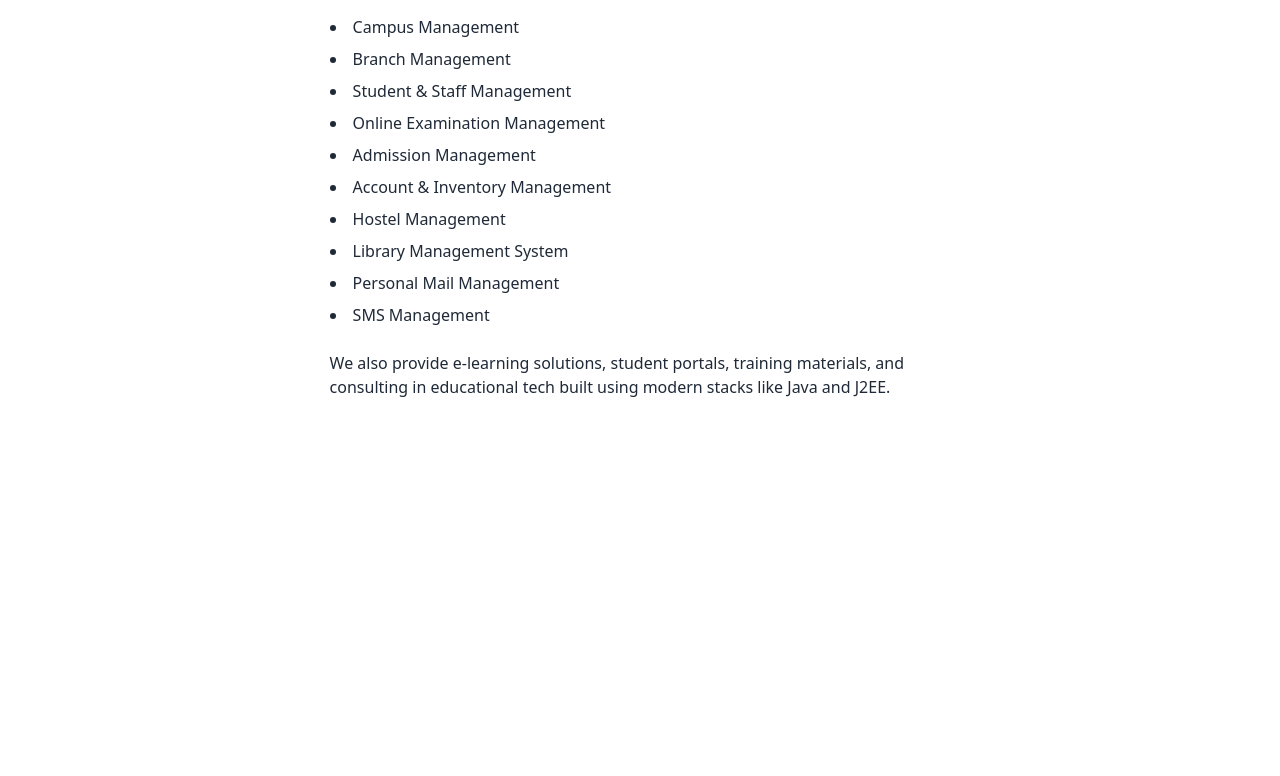
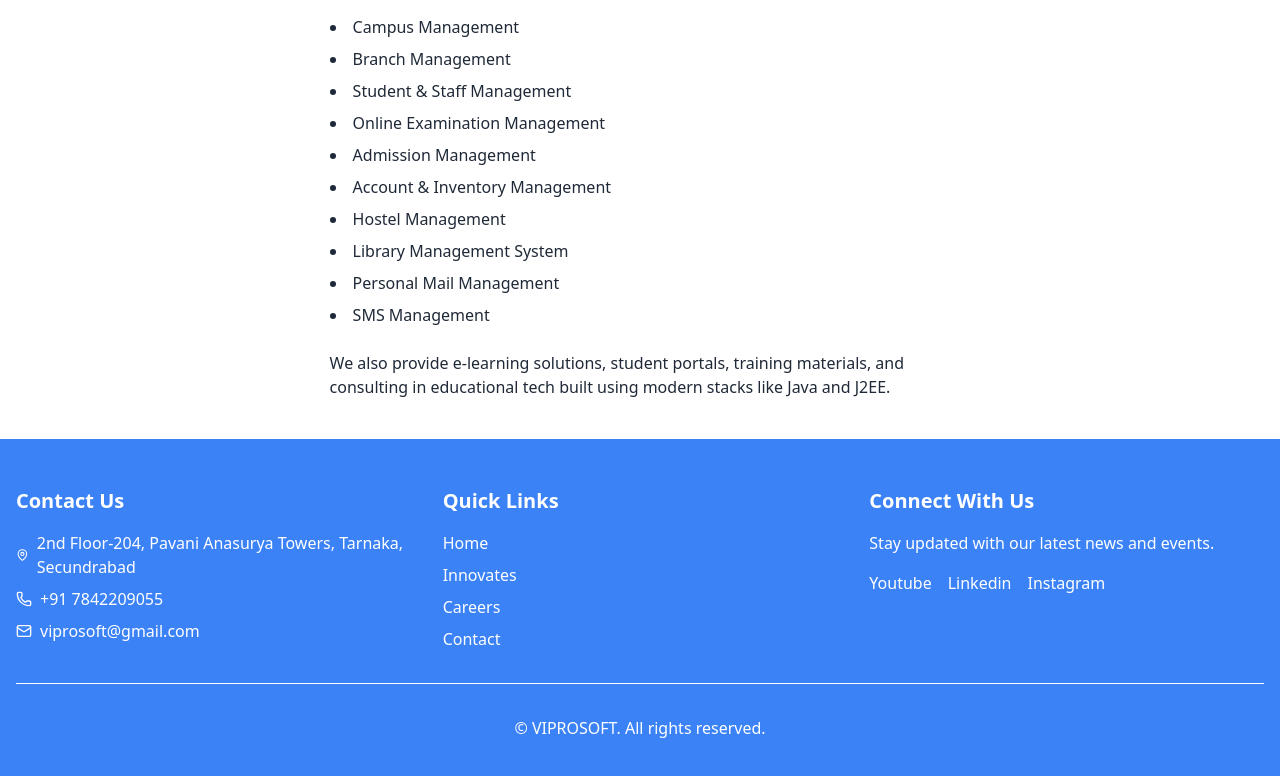
Before and after one commit to Bhuvan0109/Viprosys-web, a React (Create React App) app: page /edu in a window 1280 px wide. Shown: the part 633-1409 px from the top of the page. Before the commit the page ends 1072 px from the top, so only its background shows below. Built offline with nearby package versions, Linux system fonts and the light colour scheme.

Commit message:
third  commit

```diff
--- a/src/pages/About.js
+++ b/src/pages/About.js
@@ -4,6 +4,7 @@ import RightSidebar from "../pages/Rightsidebar";
 import Careers from "./Careers";
 import Innovates from "./Innovates";
 import Whychoose from "./Whychoose";
+import Footer from "./Footer";
 
 const About = () => {
   return (
@@ -75,10 +76,14 @@ const About = () => {
           </p>
 
             </div>
+
           </div>
         </aside>
+
       </div>
+      <Footer/>
     </div>
+
   );
 };
 
--- a/src/pages/Careers.js
+++ b/src/pages/Careers.js
@@ -2,6 +2,7 @@ import React from "react";
 import Navbar from "../pages/navbar";
 import Rightsidebar from "./Rightsidebar";
 import LeftSidebar from "../pages/leftsidebar";
+import Footer from "./Footer";
 
 
 const Careers = () => {
@@ -55,6 +56,7 @@ const Careers = () => {
         <Rightsidebar/>
 
       </div>
+      <Footer/>
     </div>
   );
 };
--- a/src/pages/Ecommerce.js
+++ b/src/pages/Ecommerce.js
@@ -2,6 +2,7 @@ import React from "react";
 import Navbar from "../pages/navbar";
 import RightSidebar from "../pages/Rightsidebar";
 import LeftSidebar from "../pages/leftsidebar";
+import Footer from "./Footer";
 
 const Ecommerce = () => {
   return (
@@ -45,6 +46,7 @@ const Ecommerce = () => {
         {/* Right Sidebar */}
        <RightSidebar/>
       </div>
+      <Footer/>
     </div>
   );
 };
--- a/src/pages/Edu.js
+++ b/src/pages/Edu.js
@@ -2,6 +2,7 @@ import React from "react";
 import Navbar from '../pages/navbar';
 import RightSidebar from "../pages/Rightsidebar";
 import LeftSidebar from "../pages/leftsidebar";
+import Footer from "./Footer";
 
 const Edu = () => {
   return (
@@ -57,6 +58,7 @@ const Edu = () => {
        <RightSidebar/>
 
       </div>
+      <Footer/>
     </div>
   );
 };
--- /dev/null
+++ b/src/pages/Footer.js
@@ -0,0 +1,70 @@
+import React from 'react';
+import { MapPin, Phone, Mail } from 'lucide-react';
+
+const Footer = () => {
+  return (
+    <footer className="bg-blue-500 text-white py-12">
+      <div className="container mx-auto px-4">
+        <div className="grid md:grid-cols-3 gap-8">
+          <div>
+            <h3 className="text-xl font-bold mb-4">Contact Us</h3>
+            <p className="flex items-center gap-2 mb-2">
+              <MapPin className="h-4 w-4" />
+              <a
+                target="_blank"
+                rel="noopener noreferrer"
+                className="hover:underline text-black-600"
+              >
+                2nd Floor-204, Pavani Anasurya Towers, Tarnaka, Secundrabad
+              </a>
+            </p>
+
+            <p className="flex items-center gap-2 mb-2">
+              <Phone className="h-4 w-4" />
+              <a href="tel:+917842209055" className="hover:underline text-black-600">
+                +91 7842209055
+              </a>
+            </p>
+
+            <p className="flex items-center gap-2">
+              <Mail className="h-4 w-4" />
+              <a href="mailto:gpsmallapur@gmail.com" className="hover:underline text-black-600">
+                viprosoft@gmail.com
+              </a>
+            </p>
+          </div>
+
+          <div>
+            <h3 className="text-xl font-bold mb-4">Quick Links</h3>
+            <ul className="space-y-2">
+              <li><a href="#" className="hover:text-blue-200">Home</a></li>
+              <li className="hover:text-green-800 cursor-pointer"><a href="Innovates">Innovates</a></li>
+              <li className="hover:text-green-800 cursor-pointer"><a href="Careers">Careers</a></li>
+              <li className="hover:text-green-800 cursor-pointer">
+                <a href="tel:+917995799513" className="hover:underline text-black-600">
+                  Contact
+                </a>
+              </li>
+            </ul>
+          </div>
+
+          <div>
+            <h3 className="text-xl font-bold mb-4">Connect With Us</h3>
+            <p className="mb-4">Stay updated with our latest news and events.</p>
+            <div className="flex gap-4">
+              <a href="#" target="_blank" rel="noopener noreferrer" className="hover:underline text-white">Youtube</a>
+              <a href="#" target="_blank" rel="noopener noreferrer" className="hover:underline text-white">Linkedin</a>
+              <a href="#" target="_blank" rel="noopener noreferrer" className="hover:underline text-white">Instagram</a>
+            </div>
+          </div>
+        </div>
+
+        <div className="border-t border-white mt-8 pt-8 text-center">
+          <p>© VIPROSOFT. All rights reserved.</p>
+        </div>
+      </div>
+    </footer>
+  );
+};
+
+export default Footer;
--- a/src/pages/Health.js
+++ b/src/pages/Health.js
@@ -2,6 +2,7 @@ import React from "react";
 import Navbar from "../pages/navbar";
 import RightSidebar from "../pages/Rightsidebar";
 import LeftSidebar from "../pages/leftsidebar";
+import Footer from "./Footer";
 
 const Health = () => {
   return (
@@ -58,6 +59,7 @@ const Health = () => {
         {/* Right Sidebar */}
         <RightSidebar/>
       </div>
+      <Footer/>
     </div>
   );
 };
--- a/src/pages/Innovates.js
+++ b/src/pages/Innovates.js
@@ -7,6 +7,7 @@ import stack from "../images/stack.jpg"
 import About from "./About";
 import Careers from "./Careers";
 import Whychoose from "./Whychoose";
+import Footer from "./Footer";
 
 
 const Innovates = () => {
@@ -190,6 +191,7 @@ const Innovates = () => {
         <RightSidebar />
 
       </div>
+      <Footer/>
 
     </div>
   );
--- a/src/pages/Realestate.js
+++ b/src/pages/Realestate.js
@@ -2,6 +2,7 @@ import React from "react";
 import Navbar from "../pages/navbar";
 import RightSidebar from "../pages/Rightsidebar";
 import LeftSidebar from "../pages/leftsidebar";
+import Footer from "./Footer";
 
 const Realestate = () => {
   return (
@@ -40,6 +41,7 @@ const Realestate = () => {
         {/* ✅ Right Sidebar */}
         <RightSidebar />
       </div>
+      <Footer/>
     </div>
   );
 };
--- a/src/pages/SocialNetworking.js
+++ b/src/pages/SocialNetworking.js
@@ -2,6 +2,7 @@ import React from "react";
 import Navbar from "../pages/navbar";
 import RightSidebar from "../pages/Rightsidebar";
 import LeftSidebar from "../pages/leftsidebar";
+import Footer from "./Footer";
 
 const SocialNetworking = () => {
   return (
@@ -48,6 +49,7 @@ const SocialNetworking = () => {
            <RightSidebar />
 
       </div>
+      <Footer/>
     </div>
   );
 };
--- a/src/pages/Travel.js
+++ b/src/pages/Travel.js
@@ -2,6 +2,7 @@ import React from "react";
 import Navbar from "../pages/navbar";
 import RightSidebar from "../pages/Rightsidebar";
 import LeftSidebar from "../pages/leftsidebar";
+import Footer from "./Footer";
 
 const Travel = () => {
   return (
@@ -40,6 +41,7 @@ const Travel = () => {
         {/* ✅ Right Sidebar */}
         <RightSidebar />
       </div>
+      <Footer/>
     </div>
   );
 };
--- a/src/pages/Whychoose.js
+++ b/src/pages/Whychoose.js
@@ -2,6 +2,7 @@ import React from "react";
 import Navbar from "../pages/navbar";
 import LeftSidebar from "./leftsidebar";
 import Rightsidebar from "./Rightsidebar";
+import Footer from "./Footer";
 
 const Whychoose = () => {
   return (
@@ -62,6 +63,7 @@ const Whychoose = () => {
         </div>
          <Rightsidebar/>
       </div>
+      <Footer/>
     </div>
   );
 };
--- a/src/pages/home.js
+++ b/src/pages/home.js
@@ -112,7 +112,7 @@ const Home = () => {
               {/* <School className="h-12 w-12 text-goldenrod" /> */}
               <div>
 
-    <img src={logo} alt="viprosoft logo" className="h-14 w-auto" />
+    <img src={logo} alt="viprosoft logo"  className="h-14 w-auto" />
 
 
 
```
